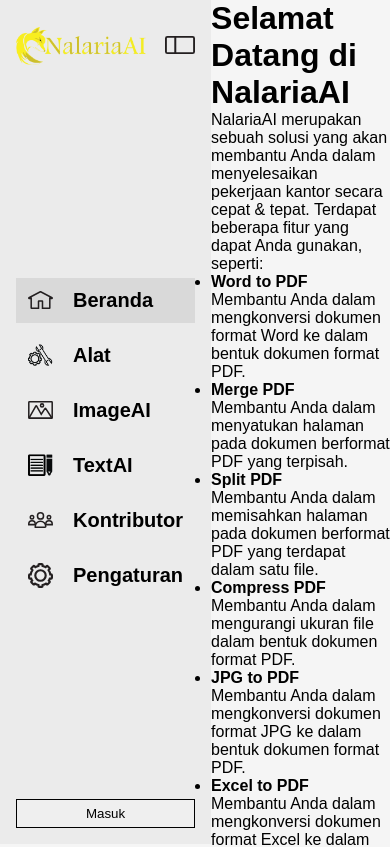
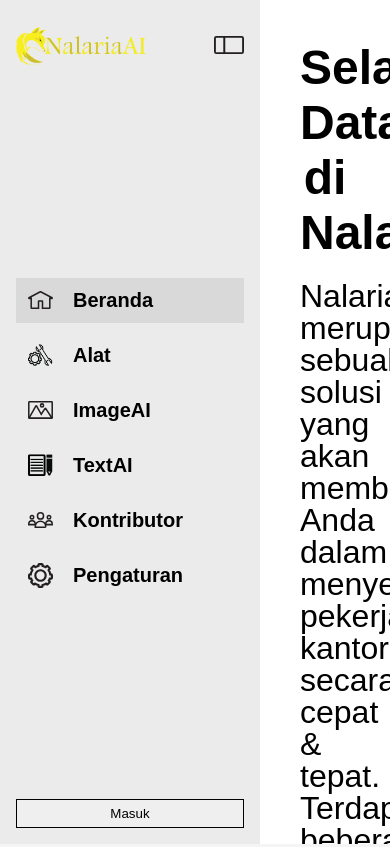
Before and after one commit to ahmadwafii11/Nalaria-AI, a React (Vite) app in the folder front-end/react-ts/: page / in a window 390 px wide. Shown: the top 847 px of the page. Built offline with nearby package versions, Linux system fonts and the light colour scheme.

Commit message:
add page Beranda css responsive

```diff
--- a/front-end/react-ts/src/index.css
+++ b/front-end/react-ts/src/index.css
@@ -223,3 +223,46 @@
   padding: 6px 10px;
   border: 1px solid #000;
 }
+
+/* --------- Halaman Beranda -------------*/
+
+/*Class content*/
+.content{
+  flex: 1;
+  background: #ffffff;
+  padding: 40px;
+  overflow-y: auto;
+}
+
+/*class content h1*/
+.content h1{
+  font-size: 48px;
+  text-align: center;
+  margin-bottom: 20px;
+}
+
+/*class content p*/
+.content p{
+  font-size: 32px;
+  text-align: justify;
+  margin-bottom: 14px;
+  line-height: 1.0;
+}
+
+/*class list-judul*/
+.list-judul{
+  font-size: 32px;
+  text-align: justify;
+  font-weight: bold;
+}
+
+/*class feature-list*/
+.feature-list{
+  margin-left: 20px;
+  margin-bottom: 20px;
+}
+
+/*class feature-list li*/
+.feature-list li{
+  margin-bottom: 12px;
+}
```
